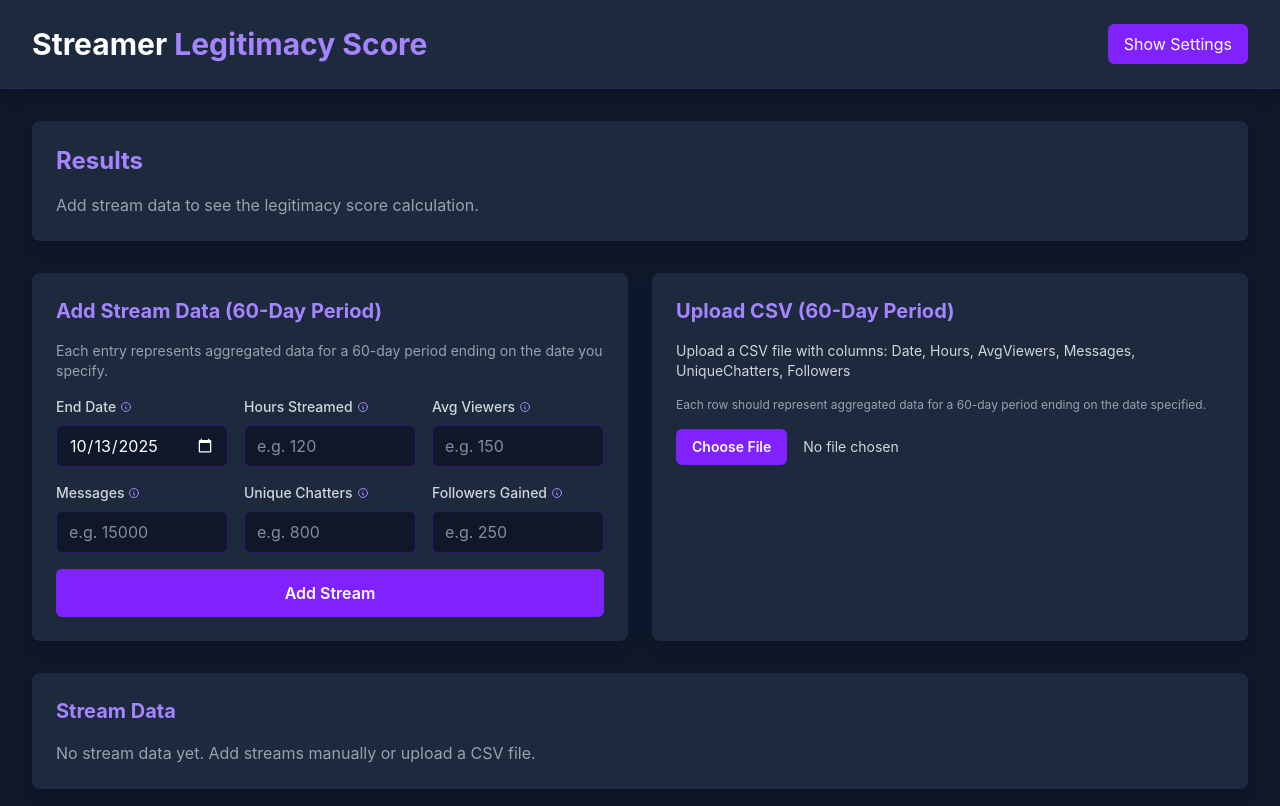
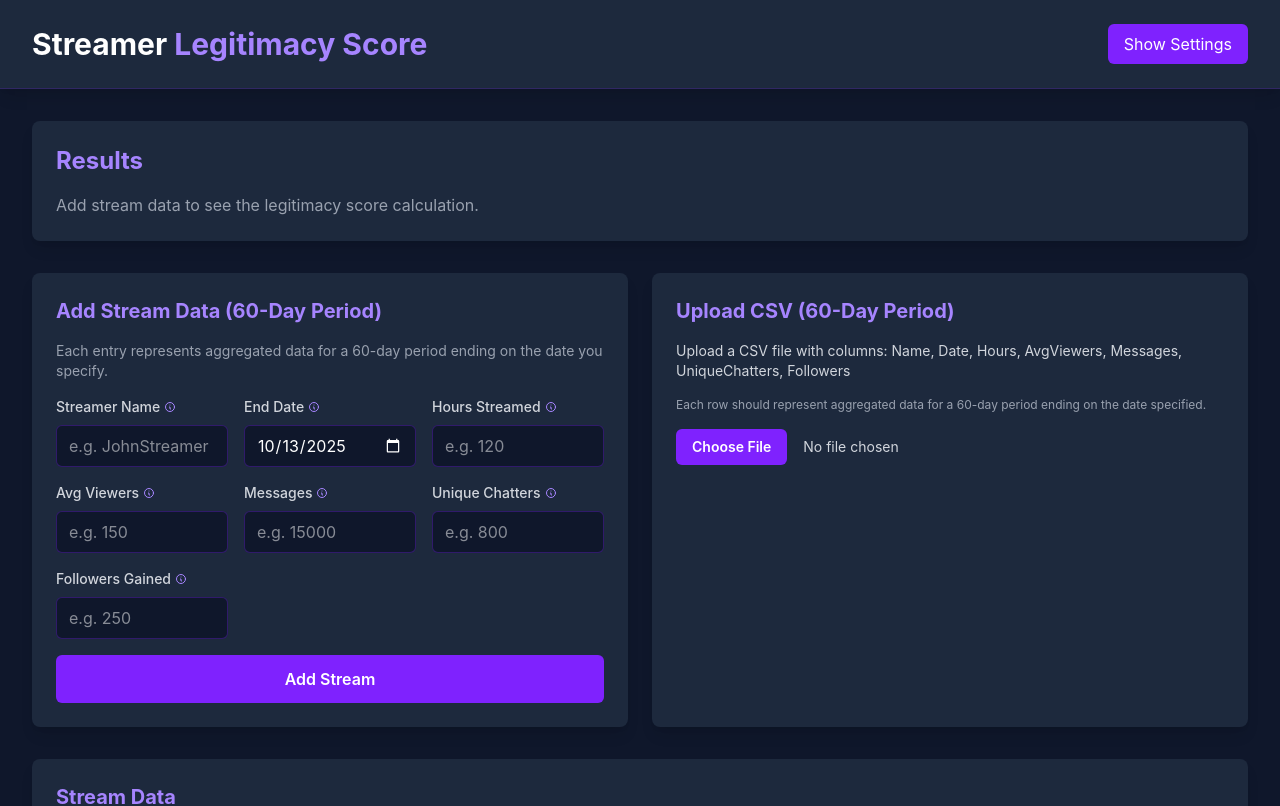
Before and after one commit to bjorkendev/streamer-score, a React (Vite) app: page / in a window 1280 px wide. Shown: the top 806 px of the page. Built offline with nearby package versions, Linux system fonts and the light colour scheme.

Commit message:
Add Name field to distinguish between different streamers

```diff
--- a/src/components/CSVUpload.tsx
+++ b/src/components/CSVUpload.tsx
@@ -36,7 +36,7 @@ export function CSVUpload({ onStreamsUploaded }: CSVUploadProps) {
       <h3 className="text-xl font-bold mb-4 text-violet-400">Upload CSV (60-Day Period)</h3>
       <div className="space-y-4">
         <p className="text-sm text-gray-300">
-          Upload a CSV file with columns: Date, Hours, AvgViewers, Messages,
+          Upload a CSV file with columns: Name, Date, Hours, AvgViewers, Messages,
           UniqueChatters, Followers
         </p>
         <p className="text-xs text-gray-400">
--- a/src/components/StreamDataInput.tsx
+++ b/src/components/StreamDataInput.tsx
@@ -8,6 +8,7 @@ interface StreamDataInputProps {
 
 export function StreamDataInput({ onAddStream }: StreamDataInputProps) {
   const [formData, setFormData] = useState({
+    name: '',
     date: new Date().toISOString().split('T')[0],
     hours: '',
     avgViewers: '',
@@ -20,6 +21,7 @@ export function StreamDataInput({ onAddStream }: StreamDataInputProps) {
     e.preventDefault();
 
     const stream: Omit<StreamData, 'id'> = {
+      name: formData.name.trim(),
       date: formData.date,
       hours: parseFloat(formData.hours),
       avgViewers: parseFloat(formData.avgViewers),
@@ -30,13 +32,14 @@ export function StreamDataInput({ onAddStream }: StreamDataInputProps) {
 
     // Validate
     if (
+      !stream.name ||
       isNaN(stream.hours) ||
       isNaN(stream.avgViewers) ||
       isNaN(stream.messages) ||
       isNaN(stream.uniqueChatters) ||
       isNaN(stream.followers)
     ) {
-      alert('Please fill in all fields with valid numbers');
+      alert('Please fill in all fields with valid data');
       return;
     }
 
@@ -44,6 +47,7 @@ export function StreamDataInput({ onAddStream }: StreamDataInputProps) {
 
     // Reset form
     setFormData({
+      name: '',
       date: new Date().toISOString().split('T')[0],
       hours: '',
       avgViewers: '',
@@ -80,6 +84,22 @@ export function StreamDataInput({ onAddStream }: StreamDataInputProps) {
       <p className="text-sm text-gray-400 mb-4">Each entry represents aggregated data for a 60-day period ending on the date you specify.</p>
       <form onSubmit={handleSubmit} className="space-y-4">
         <div className="grid grid-cols-1 md:grid-cols-3 gap-4">
+          <div>
+            <LabelWithTooltip
+              label="Streamer Name"
+              tooltip="Name or identifier for this streamer (e.g., username, nickname, or any label to distinguish between different streamers)"
+            />
+            <input
+              type="text"
+              value={formData.name}
+              onChange={(e) =>
+                setFormData({ ...formData, name: e.target.value })
+              }
+              className="w-full px-3 py-2 bg-slate-900 border border-violet-600/30 rounded-md text-white focus:outline-none focus:ring-2 focus:ring-violet-600"
+              placeholder="e.g. JohnStreamer"
+              required
+            />
+          </div>
           <div>
             <LabelWithTooltip
               label="End Date"
--- a/src/components/StreamDataTable.tsx
+++ b/src/components/StreamDataTable.tsx
@@ -68,6 +68,9 @@ export function StreamDataTable({
         <thead>
           <tr className="border-b border-violet-600/30">
             <th className="text-left py-3 px-2 text-gray-300 font-semibold">
+              Name
+            </th>
+            <th className="text-left py-3 px-2 text-gray-300 font-semibold">
               Period End Date
             </th>
             <th className="text-left py-3 px-2 text-gray-300 font-semibold">
@@ -98,6 +101,17 @@ export function StreamDataTable({
             >
               {editingId === stream.id && editData ? (
                 <>
+                  <td className="py-3 px-2">
+                    <input
+                      type="text"
+                      value={editData.name}
+                      onChange={(e) =>
+                        setEditData({ ...editData, name: e.target.value })
+                      }
+                      className="w-full px-2 py-1 bg-slate-900 border border-violet-600/30 rounded text-white text-sm"
+                      placeholder="Name"
+                    />
+                  </td>
                   <td className="py-3 px-2">
                     <input
                       type="date"
@@ -194,6 +208,7 @@ export function StreamDataTable({
                 </>
               ) : (
                 <>
+                  <td className="py-3 px-2 text-white font-medium">{stream.name}</td>
                   <td className="py-3 px-2">
                     <div className="text-white">{stream.date}</div>
                     <div className="text-xs text-gray-400">
--- a/src/types/index.ts
+++ b/src/types/index.ts
@@ -26,6 +26,7 @@ export interface Settings {
 
 export interface StreamData {
   id: string;
+  name: string; // Streamer name or identifier
   date: string; // ISO date string YYYY-MM-DD
   hours: number;
   avgViewers: number;
--- a/src/utils/csvParser.ts
+++ b/src/utils/csvParser.ts
@@ -11,6 +11,7 @@ export function parseCSV(csvContent: string): StreamData[] {
 
   // Check for required columns
   const requiredColumns = [
+    'name',
     'date',
     'hours',
     'avgviewers',
@@ -42,6 +43,9 @@ export function parseCSV(csvContent: string): StreamData[] {
       continue;
     }
 
+    const nameIdx = headers.findIndex(
+      (h) => h === 'name'
+    );
     const dateIdx = headers.findIndex(
       (h) => h === 'date'
     );
@@ -64,6 +68,7 @@ export function parseCSV(csvContent: string): StreamData[] {
     try {
       const stream: StreamData = {
         id: crypto.randomUUID(),
+        name: values[nameIdx]?.trim() || 'Unknown',
         date: values[dateIdx],
         hours: parseFloat(values[hoursIdx]),
         avgViewers: parseFloat(values[avgViewersIdx]),
@@ -74,6 +79,7 @@ export function parseCSV(csvContent: string): StreamData[] {
 
       // Validate data
       if (
+        !stream.name ||
         isNaN(stream.hours) ||
         isNaN(stream.avgViewers) ||
         isNaN(stream.messages) ||
@@ -95,6 +101,7 @@ export function parseCSV(csvContent: string): StreamData[] {
 
 export function exportToCSV(streams: StreamData[]): string {
   const headers = [
+    'Name',
     'Date',
     'Hours',
     'AvgViewers',
@@ -105,6 +112,7 @@ export function exportToCSV(streams: StreamData[]): string {
 
   const rows = streams.map((stream) =>
     [
+      stream.name,
       stream.date,
       stream.hours,
       stream.avgViewers,
```
Also changed, not shown: sample-data.csv.
